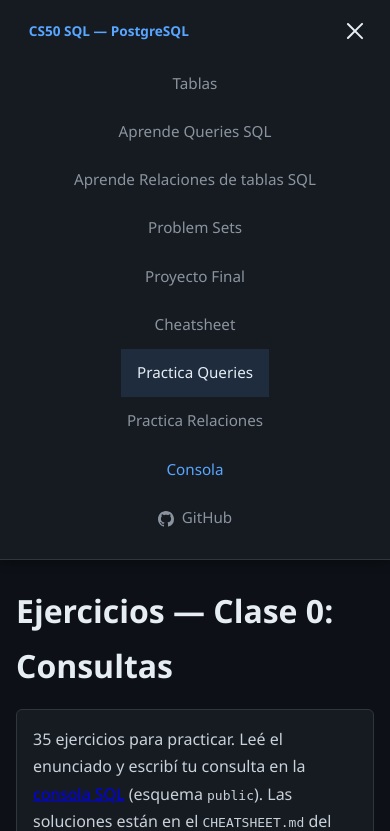
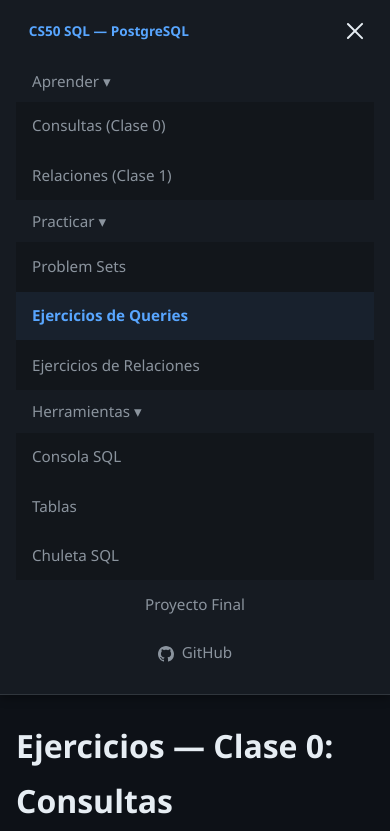
Before and after one commit to jovanyvelez/sql_queries, a FastAPI app: page /ejercicios/clase0 in a window 390 px wide, after a click that opens the changed part. Shown: the top 831 px of the page. Run offline with FastAPI, Linux system fonts and the light colour scheme; some libraries are stand-ins or nearby versions.

Commit message:
Rediseña el nav con dropdowns: Aprender, Practicar, Herramientas + Proyecto Final
Reduce los 9 enlaces planos a 3 dropdowns + 2 enlaces directos:
- Aprender: Consultas (Clase 0), Relaciones (Clase 1)
- Practicar: Problem Sets, Ejercicios de Queries, Ejercicios de Relaciones
- Herramientas: Consola SQL, Tablas, Chuleta SQL
- Proyecto Final (directo)
- GitHub (icono, directo)
Responsive: en móvil los dropdowns se despliegan como lista plana dentro del menú hamburguesa

```diff
--- a/static/estilos.css
+++ b/static/estilos.css
@@ -30,6 +30,67 @@ nav .nav-links {
     display: flex;
     gap: 0.5rem;
     align-items: center;
+}
+
+/* ── dropdowns del nav ──────────────────────────────── */
+
+.nav-dropdown {
+    position: relative;
+}
+
+.nav-dropdown-btn {
+    background: none;
+    border: none;
+    color: #8b949e;
+    font-family: inherit;
+    font-size: 0.9rem;
+    font-weight: 500;
+    padding: 0.4rem 0.8rem;
+    border-radius: 6px;
+    cursor: pointer;
+    transition: all 0.2s;
+    display: flex;
+    align-items: center;
+    gap: 0.25rem;
+}
+
+.nav-dropdown-btn:hover {
+    color: #e6edf3;
+    background: rgba(255, 255, 255, 0.05);
+}
+
+.nav-dropdown-menu {
+    display: none;
+    position: absolute;
+    top: 100%;
+    left: 0;
+    min-width: 200px;
+    background: #161b22;
+    border: 1px solid #30363d;
+    border-radius: 8px;
+    box-shadow: 0 8px 24px rgba(0, 0, 0, 0.4);
+    padding: 0.35rem;
+    z-index: 200;
+    flex-direction: column;
+    gap: 0.1rem;
+}
+
+.nav-dropdown:hover .nav-dropdown-menu,
+.nav-dropdown:focus-within .nav-dropdown-menu {
+    display: flex;
+}
+
+.nav-dropdown-menu a {
+    padding: 0.5rem 0.75rem;
+    border-radius: 6px;
+    font-size: 0.88rem;
+    white-space: nowrap;
+}
+
+.nav-dropdown-menu a[aria-current="page"] {
+    color: #58a6ff;
+    background: rgba(88, 166, 255, 0.08);
+    font-weight: 600;
 }
 
 nav a {
@@ -990,6 +1051,32 @@ nav a[aria-current="page"]:hover {
         background: rgba(255, 255, 255, 0.05);
     }
 
+    /* En móvil, los dropdowns se despliegan como lista plana */
+    .nav-dropdown {
+        width: 100%;
+    }
+    .nav-dropdown-btn {
+        width: 100%;
+        text-align: left;
+        padding: 0.7rem 1rem;
+        border-radius: 0;
+        font-size: 0.95rem;
+    }
+    .nav-dropdown-menu {
+        position: static;
+        display: flex;
+        box-shadow: none;
+        border: none;
+        border-radius: 0;
+        padding: 0;
+        background: rgba(0, 0, 0, 0.2);
+    }
+    .nav-dropdown-menu a {
+        padding: 0.6rem 1rem 0.6rem 2rem;
+        border-radius: 0;
+        font-size: 0.9rem;
+    }
+
     .container {
         padding: 0 1rem;
         margin: 1.5rem auto;
--- a/templates/base.html
+++ b/templates/base.html
@@ -15,15 +15,30 @@
                 <span></span><span></span><span></span>
             </button>
             <div class="nav-links" id="nav-links-main">
-                <a href="/tablas"{% if request.url.path == '/tablas' %} aria-current="page"{% endif %}>Tablas</a>
-                <a href="/clases/consultas"{% if request.url.path.startswith('/clases/consultas') %} aria-current="page"{% endif %}>Aprende Queries SQL</a>
-                <a href="/clases/relaciones"{% if request.url.path.startswith('/clases/relaciones') %} aria-current="page"{% endif %}>Aprende Relaciones de tablas SQL</a>
-                <a href="/psets"{% if request.url.path.startswith('/psets') %} aria-current="page"{% endif %}>Problem Sets</a>
+                <div class="nav-dropdown">
+                    <button class="nav-dropdown-btn" type="button">Aprender ▾</button>
+                    <div class="nav-dropdown-menu">
+                        <a href="/clases/consultas"{% if request.url.path.startswith('/clases/consultas') %} aria-current="page"{% endif %}>Consultas (Clase 0)</a>
+                        <a href="/clases/relaciones"{% if request.url.path.startswith('/clases/relaciones') %} aria-current="page"{% endif %}>Relaciones (Clase 1)</a>
+                    </div>
+                </div>
+                <div class="nav-dropdown">
+                    <button class="nav-dropdown-btn" type="button">Practicar ▾</button>
+                    <div class="nav-dropdown-menu">
+                        <a href="/psets"{% if request.url.path.startswith('/psets') %} aria-current="page"{% endif %}>Problem Sets</a>
+                        <a href="/ejercicios/clase0"{% if request.url.path.startswith('/ejercicios/clase0') %} aria-current="page"{% endif %}>Ejercicios de Queries</a>
+                        <a href="/ejercicios/clase1"{% if request.url.path.startswith('/ejercicios/clase1') %} aria-current="page"{% endif %}>Ejercicios de Relaciones</a>
+                    </div>
+                </div>
+                <div class="nav-dropdown">
+                    <button class="nav-dropdown-btn" type="button">Herramientas ▾</button>
+                    <div class="nav-dropdown-menu">
+                        <a href="/consola"{% if request.url.path == '/consola' %} aria-current="page"{% endif %}>Consola SQL</a>
+                        <a href="/tablas"{% if request.url.path == '/tablas' %} aria-current="page"{% endif %}>Tablas</a>
+                        <a href="/cheatsheet"{% if request.url.path.startswith('/cheatsheet') %} aria-current="page"{% endif %}>Chuleta SQL</a>
+                    </div>
+                </div>
                 <a href="/proyecto-final"{% if request.url.path == '/proyecto-final' %} aria-current="page"{% endif %}>Proyecto Final</a>
-                <a href="/cheatsheet"{% if request.url.path.startswith('/cheatsheet') %} aria-current="page"{% endif %}>Cheatsheet</a>
-                <a href="/ejercicios/clase0"{% if request.url.path.startswith('/ejercicios/clase0') %} aria-current="page"{% endif %}>Practica Queries</a>
-                <a href="/ejercicios/clase1"{% if request.url.path.startswith('/ejercicios/clase1') %} aria-current="page"{% endif %}>Practica Relaciones</a>
-                <a href="/consola" style="color: #58a6ff"{% if request.url.path == '/consola' %} aria-current="page"{% endif %}>Consola</a>
                 <a href="https://github.com/jovanyvelez/sql_queries" target="_blank" rel="noopener" class="gh-link">
                     <svg width="16" height="16" viewBox="0 0 16 16" fill="currentColor" style="vertical-align: middle; margin-right: 4px;" aria-hidden="true">
                         <path d="M8 0C3.58 0 0 3.58 0 8c0 3.54 2.29 6.53 5.47 7.59.4.07.55-.17.55-.38 0-.19-.01-.82-.01-1.49-2.01.37-2.53-.49-2.69-.94-.09-.23-.48-.94-.82-1.13-.28-.15-.68-.52-.01-.53.63-.01 1.08.58 1.23.82.72 1.21 1.87.87 2.33.66.07-.52.28-.87.51-1.07-1.78-.2-3.64-.89-3.64-3.95 0-.87.31-1.59.82-2.15-.08-.2-.36-1.02.08-2.12 0 0 .67-.21 2.2.82.64-.18 1.32-.27 2-.27s1.36.09 2 .27c1.53-1.04 2.2-.82 2.2-.82.44 1.1.16 1.92.08 2.12.51.56.82 1.27.82 2.15 0 3.07-1.87 3.75-3.65 3.95.29.25.54.73.54 1.48 0 1.07-.01 1.93-.01 2.2 0 .21.15.46.55.38A8.01 8.01 0 0 0 16 8c0-4.42-3.58-8-8-8z"/>
```
